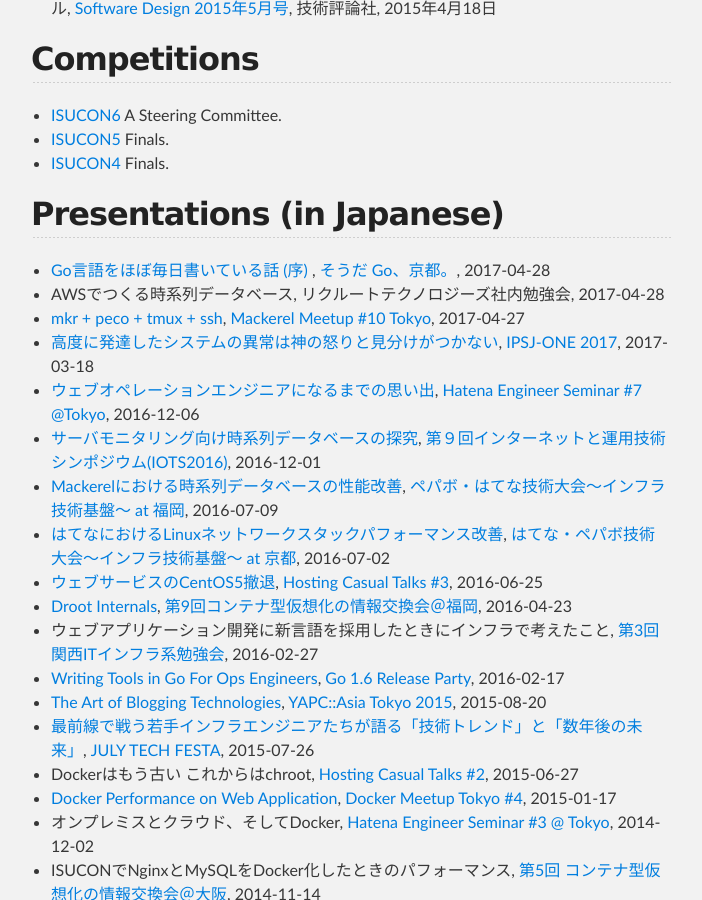
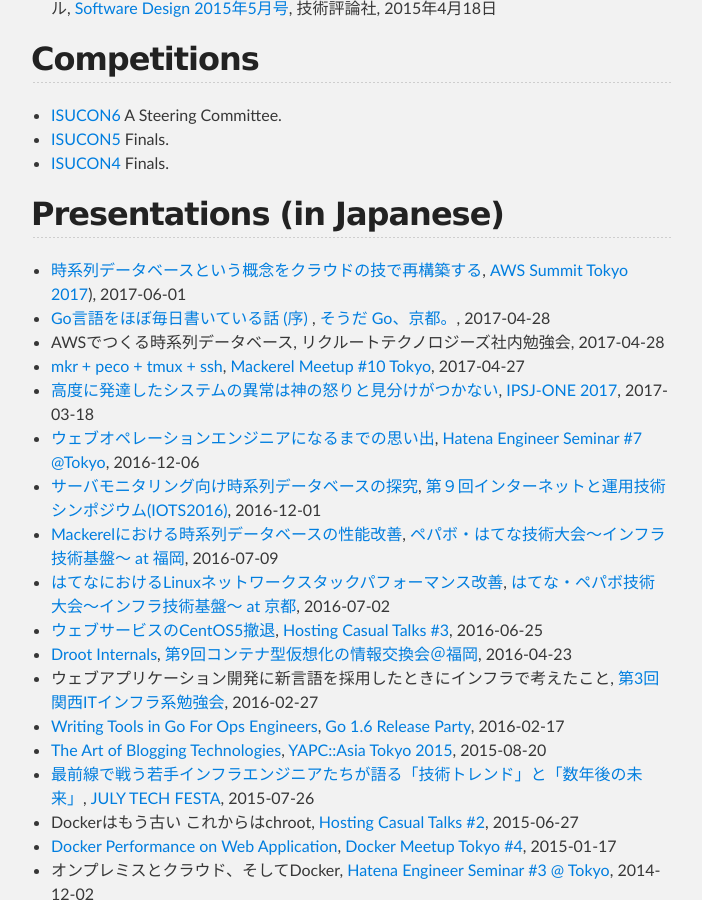
Before and after one commit to yuuki/yuuk.io, a Jekyll site: the page built from index.md, in a window 1280 px wide and 900 px high, scrolled down 1639 px. Shown: the whole window, without its empty margins (289-991 px from the left). Built offline with Jekyll 4.4.1, drawn with Linux system fonts in a browser that asks for light colours; nearby versions of some CDN libraries.

Commit message:
Sync README.md in master branch to index.md in gh-pages

```diff
--- a/index.md
+++ b/index.md
@@ -57,6 +57,7 @@
 
 ## Presentations (in Japanese)
 
+- [時系列データベースという概念をクラウドの技で再構築する](https://speakerdeck.com/yuukit/the-rebuild-of-time-series-database-on-aws), [AWS Summit Tokyo 2017](http://www.awssummit.tokyo/)), 2017-06-01
 - [Go言語をほぼ毎日書いている話 (序) ](https://speakerdeck.com/yuukit/daily-coding-in-go), [そうだ Go、京都。](https://go-kyoto.connpass.com/event/55599/), 2017-04-28
 - AWSでつくる時系列データベース, リクルートテクノロジーズ社内勉強会, 2017-04-28
 - [mkr + peco + tmux + ssh](https://speakerdeck.com/yuukit/mkr-plus-peco-plus-tmux-plus-ssh), [Mackerel Meetup #10 Tokyo](https://mackerelio.connpass.com/event/54302/), 2017-04-27
```
